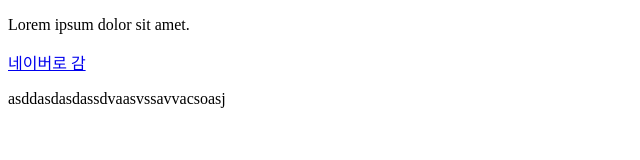
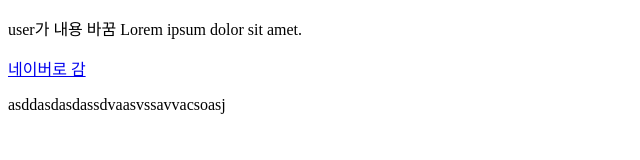
Before and after one commit to JEONGSUK2/git_test, a plain HTML site: page index.html in a window 1280 px wide. Shown: the whole page, without its empty margins (0-640 px from the left). Drawn offline with Linux system fonts and the light colour scheme.

```diff
--- a/index.html
+++ b/index.html
@@ -6,7 +6,7 @@
     <title>Document</title>
 </head>
 <body>
-    <p>Lorem ipsum dolor sit amet.</p>
+    <p>user가 내용 바꿈 Lorem ipsum dolor sit amet.</p>
     <a href="http://naver.com">네이버로 감</a>
     <div class="box"></div>
     <p>asddasdasdassdvaasvssavvacsoasj</p>
```
